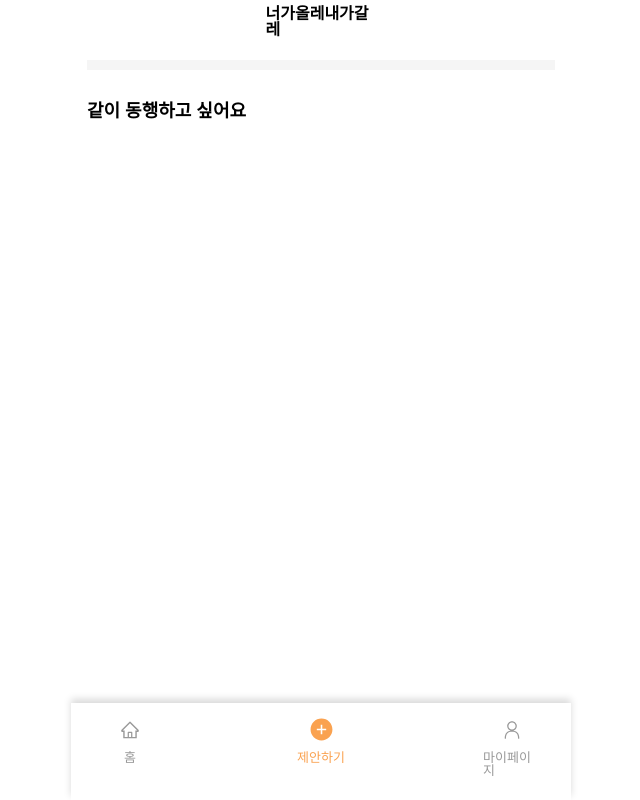
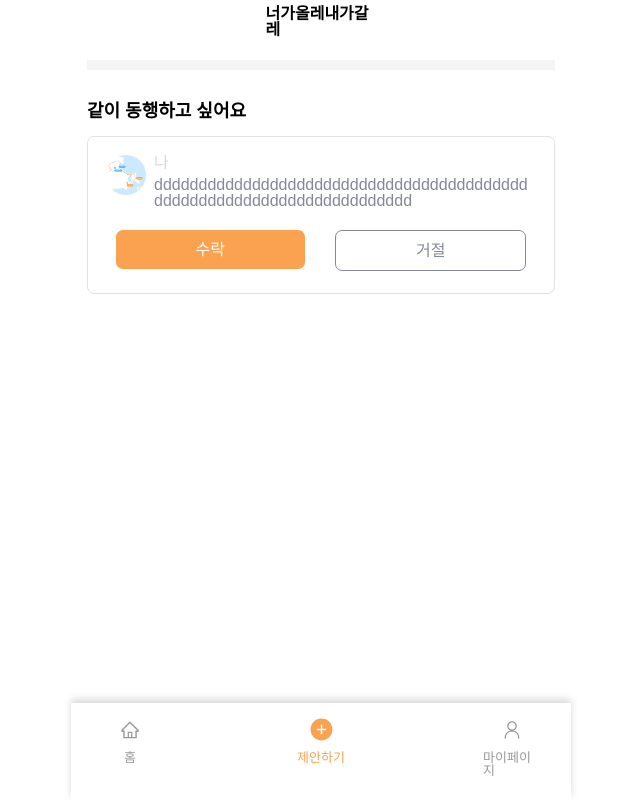
Before and after one commit to E1I4-9oormthon/ChatMAP-client, a React (Vite) app: page /detail_page/1 in a window 1280 px wide. Shown: the whole page, without its empty margins (319-959 px from the left). Built offline with nearby package versions, Linux system fonts and the light colour scheme; no server answers; a web font is replaced by a local one.

Commit message:
feat: 댓글을 생성하라
Fixes: #29

```diff
--- a/package.json
+++ b/package.json
@@ -18,7 +18,8 @@
     "react-icons": "^4.8.0",
     "react-router-dom": "^6.9.0",
     "styled-components": "^5.3.9",
-    "styled-reset": "^4.4.5"
+    "styled-reset": "^4.4.5",
+    "sweetalert2": "^11.7.3"
   },
   "devDependencies": {
     "@types/react": "^18.0.28",
--- /dev/null
+++ b/src/components/layouts/CommentTextBox.jsx
@@ -0,0 +1,43 @@
+import styled from 'styled-components'
+import MapImg from '../../assets/images/map_img.png'
+
+export const CommentTextBox = () => {
+  return (
+    <Wrapper>
+      <ProfileImage src={MapImg} />
+      <CommentBox>
+        <UserName>나</UserName>
+        <Content>
+          ddddddddddddddddddddddddddddddddddddddddddddddddddddddddddddddddddddddd
+        </Content>
+      </CommentBox>
+    </Wrapper>
+  )
+}
+
+const Wrapper = styled.div`
+  width: 100%;
+  height: 100%;
+  display: flex;
+`
+
+const ProfileImage = styled.img`
+  width: 2.5rem;
+  height: 2.5rem;
+  border-radius: 50%;
+  margin-right: 8px;
+`
+const CommentBox = styled.div`
+  width: 100%;
+`
+
+const UserName = styled.div`
+  height: 22px;
+  font-weight: 400;
+  color: #d9d9d9;
+`
+
+const Content = styled.div`
+  color: #858899;
+  font-weight: 500px;
+`
--- a/src/pages/DetailPage.jsx
+++ b/src/pages/DetailPage.jsx
@@ -8,10 +8,13 @@ import CalendarIcon from '../assets/icons/calendar_ico.png'
 import GenderIcon from '../assets/icons/gender_ico.png'
 import LocationIcon from '../assets/icons/location_ico.png'
 import api from '../apis/api'
+import { CommentTextBox } from '../components/layouts/CommentTextBox'
+import Swal from 'sweetalert2'
 
 export const DetailPage = () => {
   const params = useParams()
   const [data, setData] = useState()
+  const commentRef = useRef()
 
   const fetchDetailData = async () => {
     const fetchedData = await api.get(`/olles/${params.id}`)
@@ -53,6 +56,43 @@ export const DetailPage = () => {
     28: '하도 - 종달 올레',
   }
 
+  const handleComment = async () => {
+    const CommentData = {
+      olleId: params.id,
+      content: commentRef.current.value,
+    }
+
+    if (!CommentData.olleId || !CommentData.content) {
+      window.alert('글을 입력해주세요!')
+    } else {
+      await api
+        .post('/olles/applies', CommentData)
+        .then((res) => {
+          console.log(res)
+        })
+        .catch((err) => {
+          console.log('동행신청 실패', err)
+        })
+    }
+  }
+
+  const handleAccept = (result) => {
+    console.log(result)
+    if (result) {
+      Swal.fire({
+        title: '동행이 수락되었어요',
+        text: '동행자와 채팅으로 이야기를 나눠보세요',
+        confirmButtonColor: '#FAA250',
+        confirmButtonText: '채팅하기',
+      })
+    } else {
+      Swal.fire({
+        title: '동행이 거절되었어요',
+        confirmButtonColor: '#FAA250',
+      })
+    }
+  }
+
   return (
     <Wrapper>
       {data && (
@@ -80,6 +120,24 @@ export const DetailPage = () => {
       )}
       <CommentListWrapper>
         <CommentListTitle>같이 동행하고 싶어요</CommentListTitle>
+        <CommentBox>
+          <FlexWrap>
+            {/* <CommentInput
+            ref={commentRef}
+            placeholder="동행하고 싶은 내용을 입력해주세요."
+          />
+          <Button onClick={handleComment}>등록</Button> */}
+            <CommentTextBox />
+          </FlexWrap>
+          {/* <CommentPostButton>대기중</CommentPostButton> */}
+          <ButtonWrap>
+            <AcceptButton onClick={() => handleAccept(true)}>수락</AcceptButton>
+            <RejectButton onClick={() => handleAccept(false)}>
+              {' '}
+              거절
+            </RejectButton>
+          </ButtonWrap>
+        </CommentBox>
       </CommentListWrapper>
     </Wrapper>
   )
@@ -137,3 +195,89 @@ const CommentListTitle = styled.div`
   font-size: 18px;
   font-weight: 700;
 `
+
+const CommentBox = styled.div`
+  border: 0.846154px solid #e1e1e8;
+  margin-top: 1rem;
+  border-radius: 7px;
+  width: 100%;
+  min-height: 45px;
+  padding: 18px;
+  box-sizing: border-box;
+`
+
+const FlexWrap = styled.div`
+  display: flex;
+  align-items: center;
+`
+
+const CommentInput = styled.textarea`
+  width: 75%;
+  border: none;
+  color: #858899;
+  font-size: 14px;
+  font-weight: 400;
+  outline: none;
+  &::placeholder {
+    color: #bcbcbc;
+  }
+`
+const Button = styled.div`
+  margin-left: 15px;
+  width: 22%;
+  height: 33px;
+  background-color: #faa250;
+  color: white;
+  display: flex;
+  justify-content: center;
+  align-items: center;
+  border-radius: 7px;
+`
+const CommentPostButton = styled.div`
+  width: 100%;
+  height: 40px;
+  color: white;
+  background-color: #d9d9d9;
+  border-radius: 6.76923px;
+  display: flex;
+  align-items: center;
+  justify-content: center;
+  margin-top: 20px;
+  margin-bottom: 10px;
+  cursor: pointer;
+`
+const ButtonWrap = styled.div`
+  width: 100%;
+  height: 40px;
+  margin-top: 1rem;
+  margin-bottom: 10px;
+  display: flex;
+  justify-content: space-between;
+  padding: 5px 10px;
+  box-sizing: border-box;
+`
+
+const AcceptButton = styled.div`
+  width: 46%;
+  height: 39px;
+  display: flex;
+  align-items: center;
+  justify-content: center;
+  background-color: #faa250;
+  color: white;
+  border-radius: 7px;
+  cursor: pointer;
+`
+
+const RejectButton = styled.div`
+  width: 46%;
+  display: flex;
+  align-items: center;
+  justify-content: center;
+  height: 39px;
+  background-color: white;
+  color: #858899;
+  border-radius: 7px;
+  border: 1px solid #858899;
+  cursor: pointer;
+`
--- a/src/pages/PostWritePage.jsx
+++ b/src/pages/PostWritePage.jsx
@@ -5,6 +5,8 @@ import Calendar from 'react-calendar'
 import '../styles/calenderStyles.css'
 import moment from 'moment'
 import mapImageOne from '../assets/images/map_img1.png'
+import api from '../apis/api'
+
 export const PostWritePage = () => {
   const [value, onChange] = useState(new Date())
   const [selectGender, setSelectGender] = useState()
@@ -20,26 +22,27 @@ export const PostWritePage = () => {
       favoriteGender: selectGender,
       cours: courseRef.current.value,
       startDate: value,
+      openChatUrl: kakaoLinkRef.current.value,
       //   email: emailRef.current.value,
     }
 
-    if (
-      !PostData.email ||
-      !PostData.favoriteGender ||
-      !PostData.cours ||
-      !PostData.startDate
-      // !PostData.password_check
-    ) {
-      window.alert('필수입력값을 입력해주세요!')
-    } else {
-      console.log(PostData)
-      completePost(PostData)
-    }
+    // if (
+    //   !PostData.email ||
+    //   !PostData.favoriteGender ||
+    //   !PostData.cours ||
+    //   !PostData.startDate
+    //   // !PostData.password_check
+    // ) {
+    //   window.alert('필수입력값을 입력해주세요!')
+    // } else {
+    console.log(PostData)
+    completePost(PostData)
+    // }
   }
 
   const completePost = async (PostData) => {
     await api
-      .post('v1/api/olles', PostData)
+      .post('/olles', PostData)
       .then((res) => {
         console.log(res)
         window.alert('성공!')
```
Also changed, not shown: 1 other file (tests, documents, lock files or other folders).
